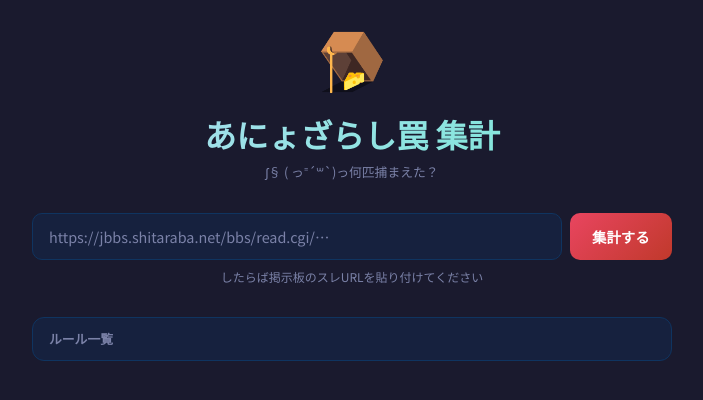
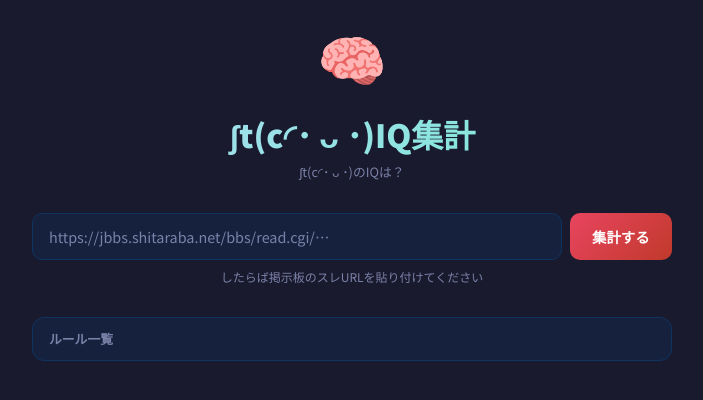
Before and after one commit to surugareiji/ren-iq, a website: page index.html in a window 1280 px wide. Shown: the whole page, without its empty margins (288-991 px from the left). Drawn offline with Linux system fonts and the light colour scheme.

Commit message:
Update index.html

```diff
--- a/index.html
+++ b/index.html
@@ -3,7 +3,7 @@
 <head>
   <meta charset="UTF-8" />
   <meta name="viewport" content="width=device-width, initial-scale=1.0" />
-  <title>あにょざらし罠🪤集計</title>
+  <title>ʃt(c◜･ ᴗ ･)IQ集計結果</title>
   <link href="https://fonts.googleapis.com/css2?family=Noto+Sans+JP:wght@400;700;900&display=swap" rel="stylesheet" />
   <style>
     :root {
@@ -70,9 +70,9 @@
 <body>
 
 <header>
-  <span class="trap-icon">🪤</span>
-  <h1>あにょざらし罠 集計</h1>
-  <p class="subtitle">ʃ§ ( っ⁼´꒳`)っ何匹捕まえた？</p>
+  <span class="trap-icon">🧠</span>
+  <h1>ʃt(c◜･ ᴗ ･)IQ集計</h1>
+  <p class="subtitle">ʃt(c◜･ ᴗ ･)のIQは？</p>
 </header>
 
 <section class="input-section">
@@ -89,15 +89,13 @@
 <section id="result">
   <div id="thread-title"></div>
   <div class="score-card">
-    <div class="score-label">保護したあにょざらし</div>
+    <div class="score-label">ʃt(c◜･ ᴗ ･)のIQ</div>
     <div class="score-num" id="total-score">0</div>
     <div class="score-unit">匹</div>
   </div>
   <div class="stats-grid">
     <div class="stat-item"><div class="stat-label">総書き込み数</div><div class="stat-val" id="stat-posts">—</div></div>
-    <div class="stat-item"><div class="stat-label">プールに残っている</div><div class="stat-val" id="stat-pool">—</div></div>
     <div class="stat-item"><div class="stat-label">00秒 回収イベント</div><div class="stat-val delta-get" id="stat-00">—</div></div>
-    <div class="stat-item"><div class="stat-label">最大同時プール</div><div class="stat-val" id="stat-maxpool">—</div></div>
     <div class="stat-item full"><div class="stat-label">ᶘｲ^⇁^ﾅ川 の訪問回数</div><div class="stat-val delta-zero" id="stat-17">—</div></div>
     <div class="stat-item full"><div class="stat-label">|ｲ•᷄ - •᷅|𐙚|| が連れてきたʃ§ ( っ⁼´꒳`)っの数</div><div class="stat-val delta-plus" id="stat-14">—</div></div>
     <div class="stat-item full"><div class="stat-label">uism が chk に絆された回数</div><div class="stat-val delta-plus" id="stat-20">—</div></div>
```
